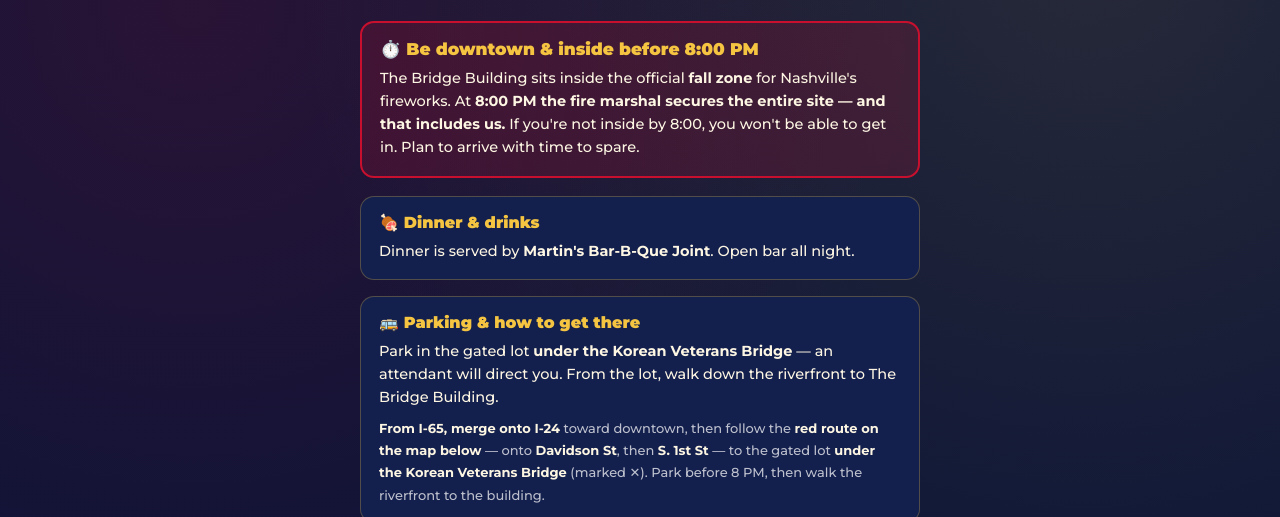
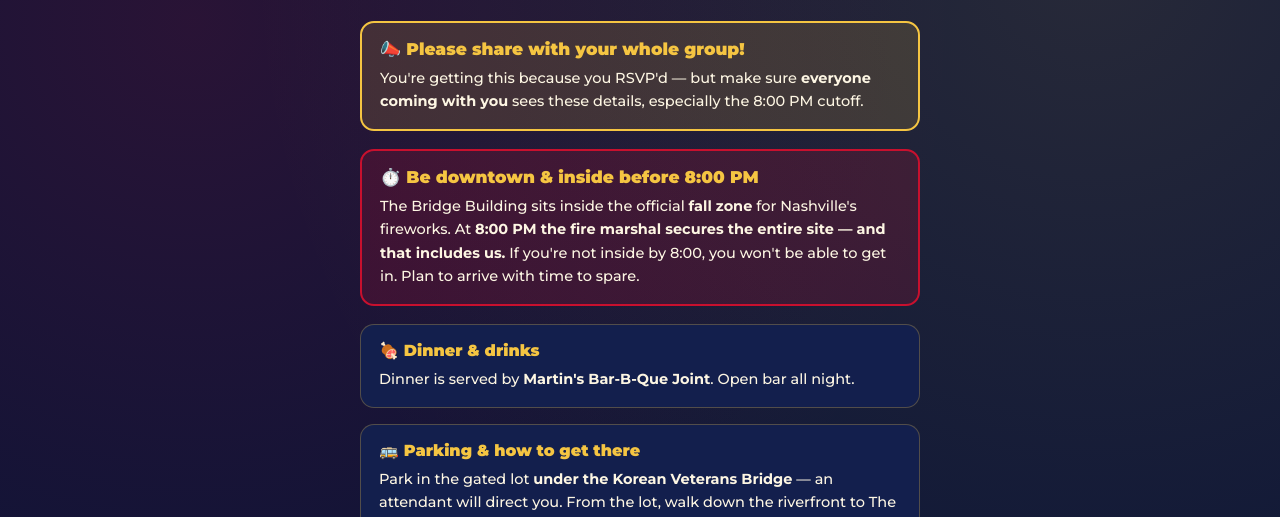
Before and after one commit to mimi-bvr4/4thRSVP, a plain HTML site: page saturday.html in a window 1280 px wide. Shown: the part 176-693 px from the top of the page. Drawn offline with Linux system fonts and the light colour scheme; a web font is replaced by a local one.

Commit message:
add 'share with your whole group' callout

```diff
--- a/saturday.html
+++ b/saturday.html
@@ -60,6 +60,11 @@
   <div class="kicker">Infinity Hospitality Group</div>
   <h1>Saturday Details</h1>
   <div class="deets">The All-American 250th<br>Saturday, July 4th <span class="dot">★</span> 7:00 PM til the fireworks are over<br>The Bridge Building <span class="dot">★</span> Nashville</div>
+
+  <div class="alert" style="background:rgba(245,197,66,.14);border-color:var(--gold);">
+    <div class="h">📣 Please share with your whole group!</div>
+    <p>You're getting this because you RSVP'd — but make sure <b>everyone coming with you</b> sees these details, especially the 8:00 PM cutoff.</p>
+  </div>
 
   <div class="alert">
     <div class="h">⏱️ Be downtown &amp; inside before 8:00 PM</div>
```
